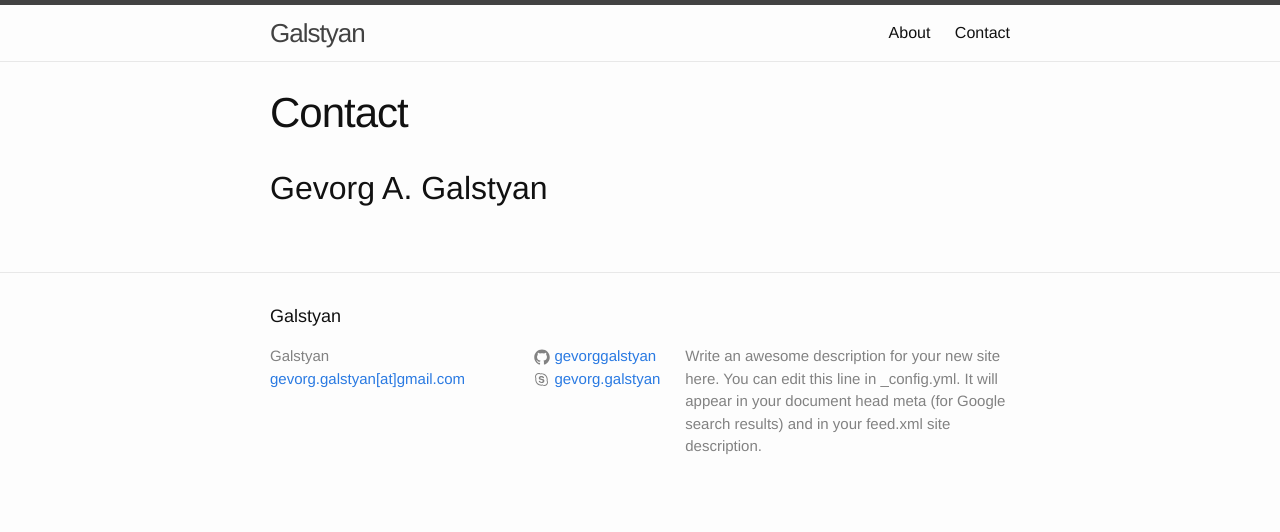
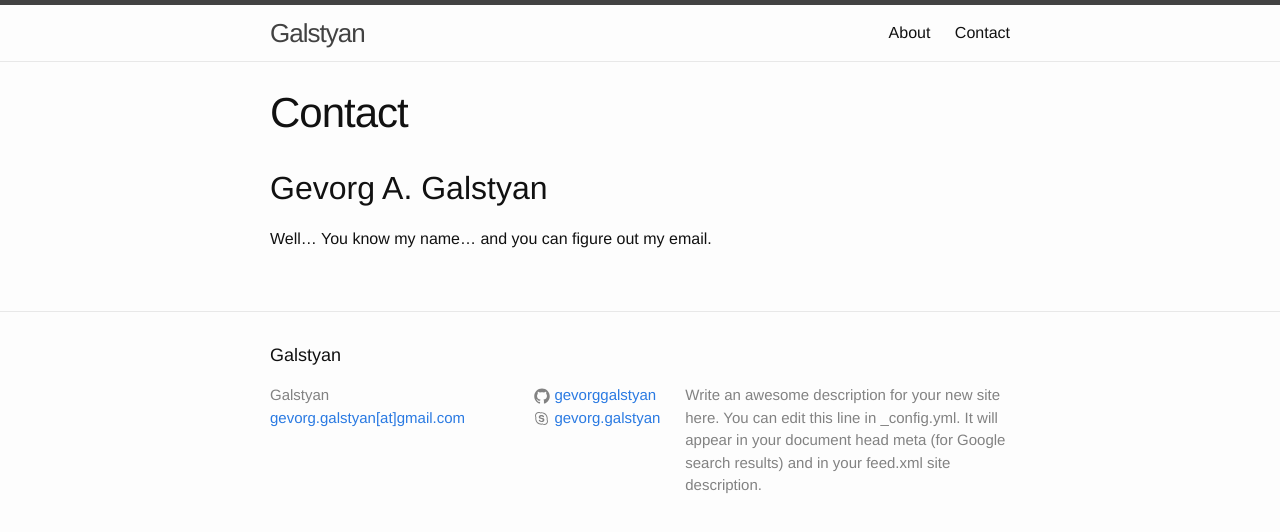
Before and after one commit to gevorggalstyan/gevorggalstyan.github.io, a Jekyll site: the page built from contact.md, in a window 1280 px wide. Shown: the top 532 px of the page. Built offline with Jekyll 4.4.1, drawn with Linux system fonts in a browser that asks for light colours.

Commit message:
smartery pants

```diff
--- a/contact.md
+++ b/contact.md
@@ -5,3 +5,5 @@ permalink: /contact/
 ---
 
 ## Gevorg A. Galstyan
+
+Well... You know my name... and you can figure out my email.
```
